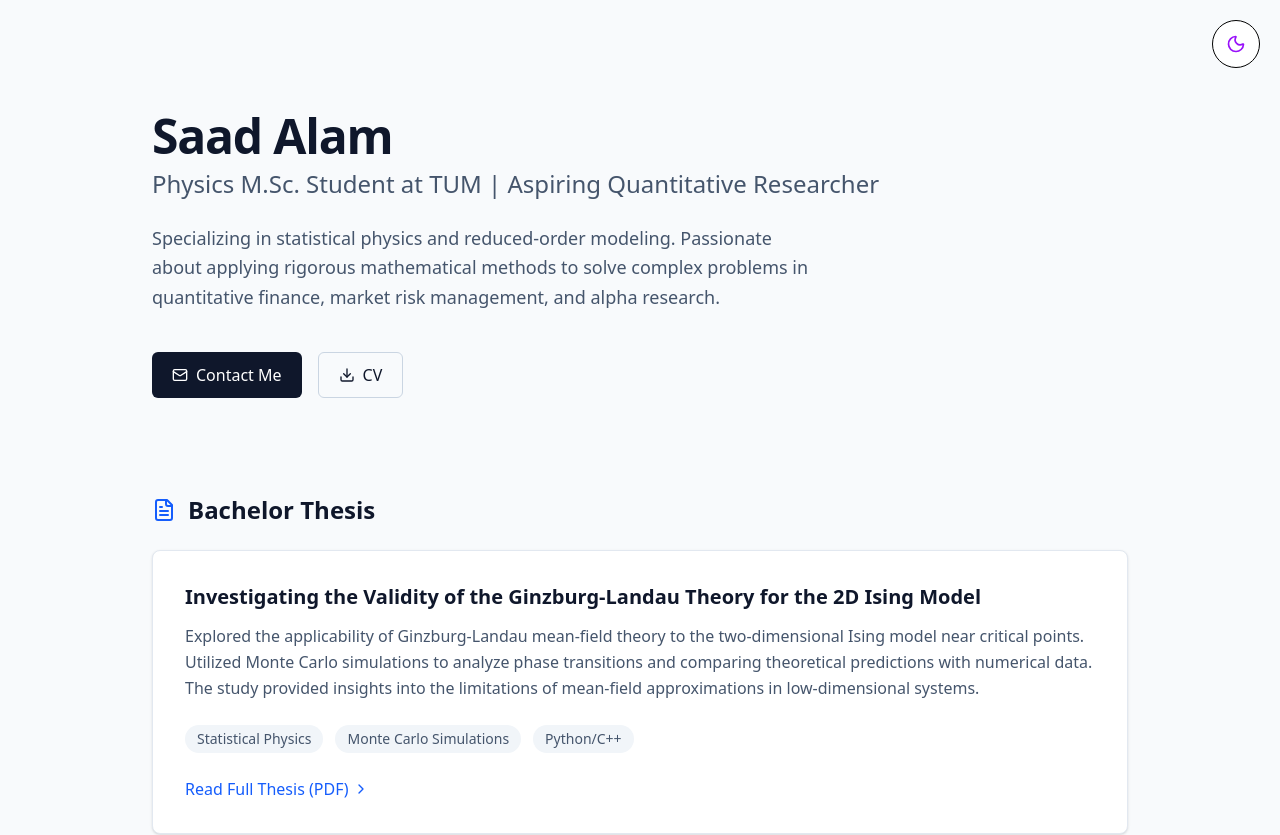
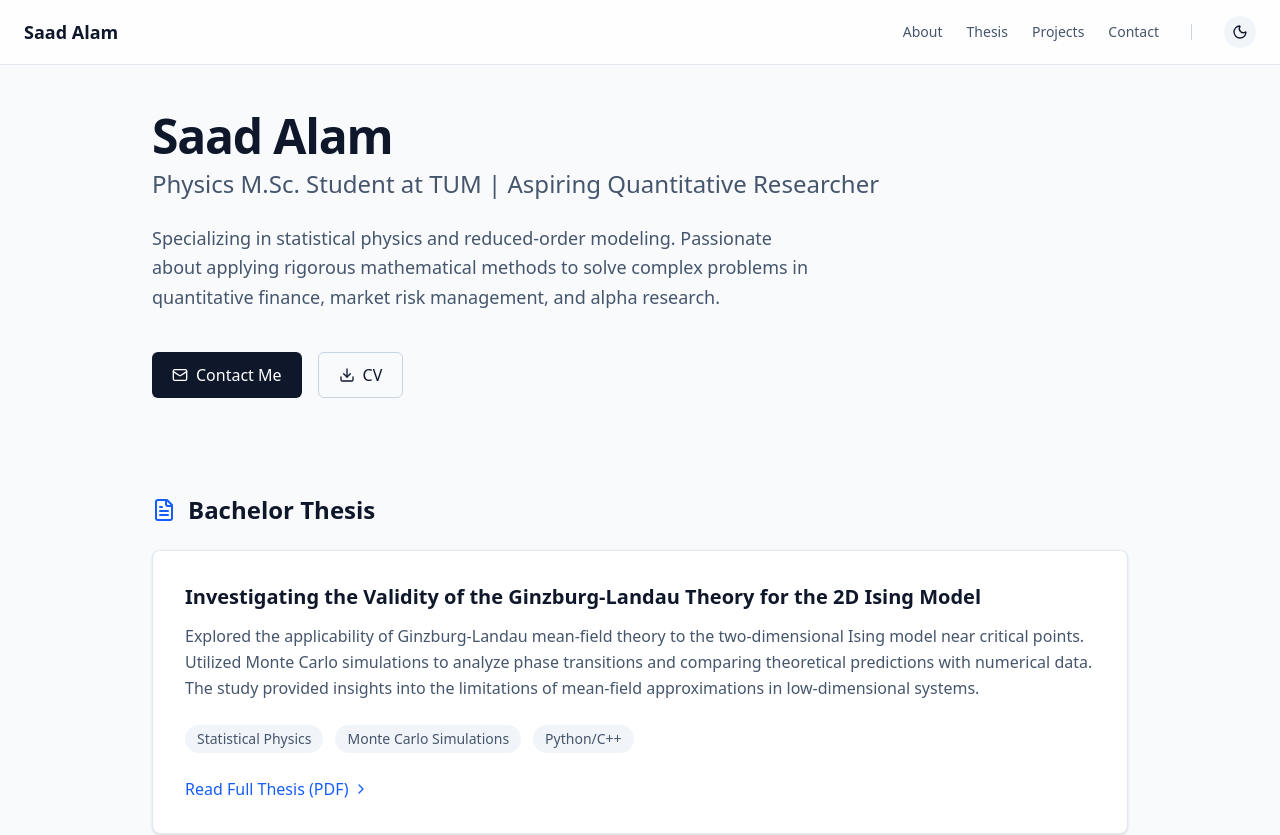
Before and after one commit to saad-alam12/Homepage, a Next.js app: page /Homepage/ in a window 1280 px wide. Shown: the top 835 px of the page. Built offline with nearby package versions, Linux system fonts and the light colour scheme.

Commit message:
UI Updates: Switched to Top Navbar, Fixed Navigation IDs, Unified Buttons, Removed Floating Dock

```diff
--- a/src/app/page.tsx
+++ b/src/app/page.tsx
@@ -1,8 +1,7 @@
 'use client'
 
 import { motion } from 'framer-motion'
-import { ThemeToggle } from '@/components/theme-toggle'
-import { FloatingNav } from '@/components/floating-nav'
+import { Navbar } from '@/components/navbar'
 import { Download, Mail, Github, Linkedin, FileText, ChevronRight } from 'lucide-react'
 
 // Professional, subtle animations
@@ -26,10 +25,9 @@ const stagger = {
 export default function Home() {
   return (
     <div className="min-h-screen bg-slate-50 dark:bg-slate-950 text-slate-900 dark:text-slate-100 selection:bg-blue-100 dark:selection:bg-blue-900/30">
-      <ThemeToggle />
-      <FloatingNav />
+      <Navbar />
 
-      <main className="container mx-auto px-6 py-12 max-w-5xl">
+      <main className="container mx-auto px-6 py-12 max-w-5xl" id="home">
         {/* Header / Hero */}
         <motion.header
           initial="hidden"
@@ -63,7 +61,7 @@ export default function Home() {
             <a
               href="LebenslaufSaadAlam2025.pdf"
               target="_blank"
-              className="inline-flex items-center gap-2 px-5 py-2.5 border border-slate-300 dark:border-slate-700 rounded-md font-medium hover:bg-slate-100 dark:hover:bg-slate-800 transition-colors"
+              className="inline-flex items-center gap-2 px-5 py-2.5 border border-slate-300 dark:border-slate-700 bg-transparent text-slate-900 dark:text-slate-100 rounded-md font-medium hover:bg-slate-100 dark:hover:bg-slate-800 transition-colors"
             >
               <Download className="w-4 h-4" />
               CV
@@ -73,11 +71,12 @@ export default function Home() {
 
         {/* Bachelor Thesis Section - NEW */}
         <motion.section
+          id="thesis"
           initial="hidden"
           whileInView="visible"
           viewport={{ once: true, margin: "-50px" }}
           variants={fadeIn}
-          className="mb-20"
+          className="mb-20 scroll-mt-24"
         >
           <div className="flex items-center gap-3 mb-6">
             <FileText className="w-6 h-6 text-blue-600 dark:text-blue-400" />
@@ -152,11 +151,12 @@ export default function Home() {
 
         {/* Projects Section - Refined */}
         <motion.section
+          id="projects"
           initial="hidden"
           whileInView="visible"
           viewport={{ once: true, margin: "-50px" }}
           variants={fadeIn}
-          className="mb-20"
+          className="mb-20 scroll-mt-24"
         >
           <h2 className="text-2xl font-bold mb-6 text-slate-900 dark:text-white">Projects</h2>
           <div className="grid grid-cols-1 md:grid-cols-2 gap-6">
@@ -190,11 +190,12 @@ export default function Home() {
 
         {/* Contact/socials */}
         <motion.footer
+          id="contact"
           initial="hidden"
           whileInView="visible"
           viewport={{ once: true }}
           variants={fadeIn}
-          className="pt-12 border-t border-slate-200 dark:border-slate-800 flex flex-col md:flex-row justify-between items-center gap-6"
+          className="pt-12 border-t border-slate-200 dark:border-slate-800 flex flex-col md:flex-row justify-between items-center gap-6 scroll-mt-24"
         >
           <div className="text-slate-500 text-sm">
             © {new Date().getFullYear()} Saad Alam. All rights reserved.
--- a/src/components/floating-nav.tsx
+++ /dev/null
@@ -1,62 +0,0 @@
-'use client'
-
-import { motion, useScroll, useMotionValueEvent } from 'framer-motion'
-import { useState } from 'react'
-import { Home, User, FolderOpen, Mail } from 'lucide-react'
-
-export function FloatingNav() {
-  const [isVisible, setIsVisible] = useState(false)
-  const { scrollY } = useScroll()
-
-  // Show nav after scrolling down 200px
-  useMotionValueEvent(scrollY, "change", (latest) => {
-    setIsVisible(latest > 200)
-  })
-
-  const scrollToSection = (elementId: string) => {
-    const element = document.getElementById(elementId)
-    if (element) {
-      element.scrollIntoView({ behavior: 'smooth' })
-    }
-  }
-
-  const navItems = [
-    { id: 'home', label: 'Home', icon: Home },
-    { id: 'about', label: 'About', icon: User },
-    { id: 'projects', label: 'Projects', icon: FolderOpen },
-    { id: 'contact', label: 'Contact', icon: Mail },
-  ]
-
-  return (
-    <motion.nav
-      className="fixed top-8 left-1/2 z-50 flex items-center gap-2 px-4 py-3 bg-white/8 dark:bg-black/8 backdrop-blur-2xl rounded-full border border-white/30 dark:border-white/25 shadow-2xl"
-      initial={{ opacity: 0, y: -100, x: '-50%' }}
-      animate={{
-        opacity: isVisible ? 1 : 0,
-        y: isVisible ? 0 : -100,
-        x: '-50%'
-      }}
-      transition={{ duration: 0.3, ease: "easeOut" }}
-      style={{ left: '50%' }}
-    >
-      {navItems.map((item) => {
-        const IconComponent = item.icon
-        return (
-          <motion.button
-            key={item.id}
-            onClick={() => scrollToSection(item.id)}
-            className="flex items-center justify-center w-12 h-12 rounded-full bg-white/15 dark:bg-black/15 backdrop-blur-xl border border-white/40 dark:border-white/35 hover:border-purple-400/70 hover:bg-white/25 dark:hover:bg-black/25 transition-all duration-200 group relative before:absolute before:inset-0 before:rounded-full before:bg-gradient-to-br before:from-white/30 before:to-transparent before:pointer-events-none"
-            whileHover={{
-              scale: 1.1,
-              backgroundColor: 'rgba(255, 255, 255, 0.4)'
-            }}
-            whileTap={{ scale: 0.95 }}
-            title={item.label}
-          >
-            <IconComponent className="w-5 h-5 text-purple-600 group-hover:text-purple-700" />
-          </motion.button>
-        )
-      })}
-    </motion.nav>
-  )
-}
--- /dev/null
+++ b/src/components/navbar.tsx
@@ -0,0 +1,39 @@
+'use client'
+
+import { ThemeToggle } from '@/components/theme-toggle'
+
+export function Navbar() {
+    const scrollToSection = (id: string) => {
+        const element = document.getElementById(id)
+        if (element) {
+            element.scrollIntoView({ behavior: 'smooth' })
+        }
+    }
+
+    return (
+        <nav className="fixed top-0 left-0 right-0 z-50 flex items-center justify-between px-6 py-4 bg-white/80 dark:bg-slate-950/80 backdrop-blur-md border-b border-slate-200 dark:border-slate-800">
+            <div className="text-lg font-bold text-slate-900 dark:text-white cursor-pointer" onClick={() => scrollToSection('home')}>
+                Saad Alam
+            </div>
+
+            <div className="flex items-center gap-6">
+                <button onClick={() => scrollToSection('about')} className="text-sm font-medium text-slate-600 hover:text-slate-900 dark:text-slate-400 dark:hover:text-white transition-colors">
+                    About
+                </button>
+                <button onClick={() => scrollToSection('thesis')} className="text-sm font-medium text-slate-600 hover:text-slate-900 dark:text-slate-400 dark:hover:text-white transition-colors">
+                    Thesis
+                </button>
+                <button onClick={() => scrollToSection('projects')} className="text-sm font-medium text-slate-600 hover:text-slate-900 dark:text-slate-400 dark:hover:text-white transition-colors">
+                    Projects
+                </button>
+                <button onClick={() => scrollToSection('contact')} className="text-sm font-medium text-slate-600 hover:text-slate-900 dark:text-slate-400 dark:hover:text-white transition-colors">
+                    Contact
+                </button>
+
+                <div className="h-4 w-px bg-slate-300 dark:bg-slate-700 mx-2" />
+
+                <ThemeToggle />
+            </div>
+        </nav>
+    )
+}
--- a/src/components/theme-toggle.tsx
+++ b/src/components/theme-toggle.tsx
@@ -13,9 +13,7 @@ export function ThemeToggle() {
   }, [])
 
   if (!mounted) {
-    return (
-      <div className="fixed top-5 right-5 z-50 w-12 h-12 rounded-full bg-white border border-black" />
-    )
+    return <div className="w-9 h-9 rounded-full bg-slate-200 dark:bg-slate-800" />
   }
 
   const isDark = theme === 'dark'
@@ -23,13 +21,13 @@ export function ThemeToggle() {
   return (
     <button
       onClick={() => setTheme(isDark ? 'light' : 'dark')}
-      className="fixed top-5 right-5 z-50 flex items-center justify-center w-12 h-12 rounded-full bg-white dark:bg-black border border-black dark:border-white hover:border-purple-600 transition-all duration-200"
+      className="p-2 rounded-full bg-slate-100 dark:bg-slate-800 text-slate-900 dark:text-slate-100 hover:bg-slate-200 dark:hover:bg-slate-700 transition-colors"
       aria-label="Toggle theme"
     >
       {isDark ? (
-        <Sun className="w-5 h-5 text-purple-600" />
+        <Sun className="w-4 h-4" />
       ) : (
-        <Moon className="w-5 h-5 text-purple-600" />
+        <Moon className="w-4 h-4" />
       )}
     </button>
   )
```
